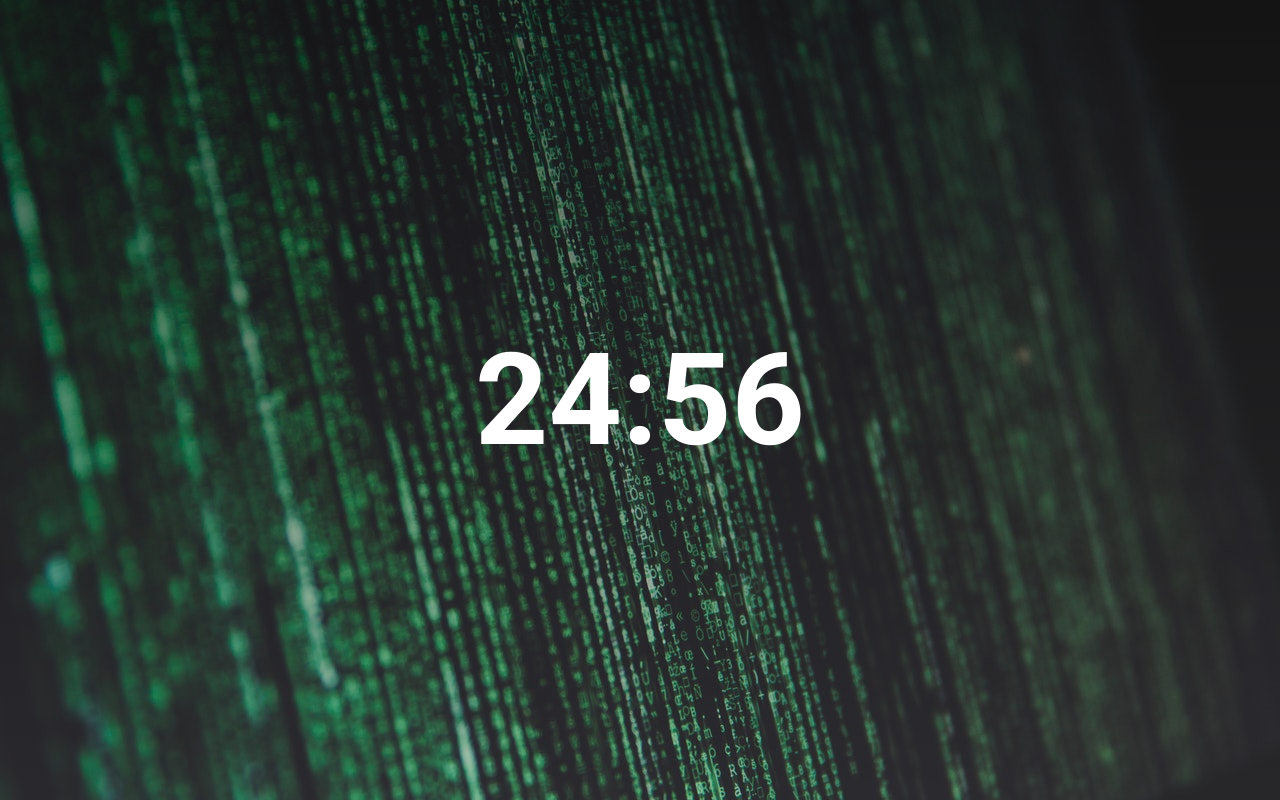
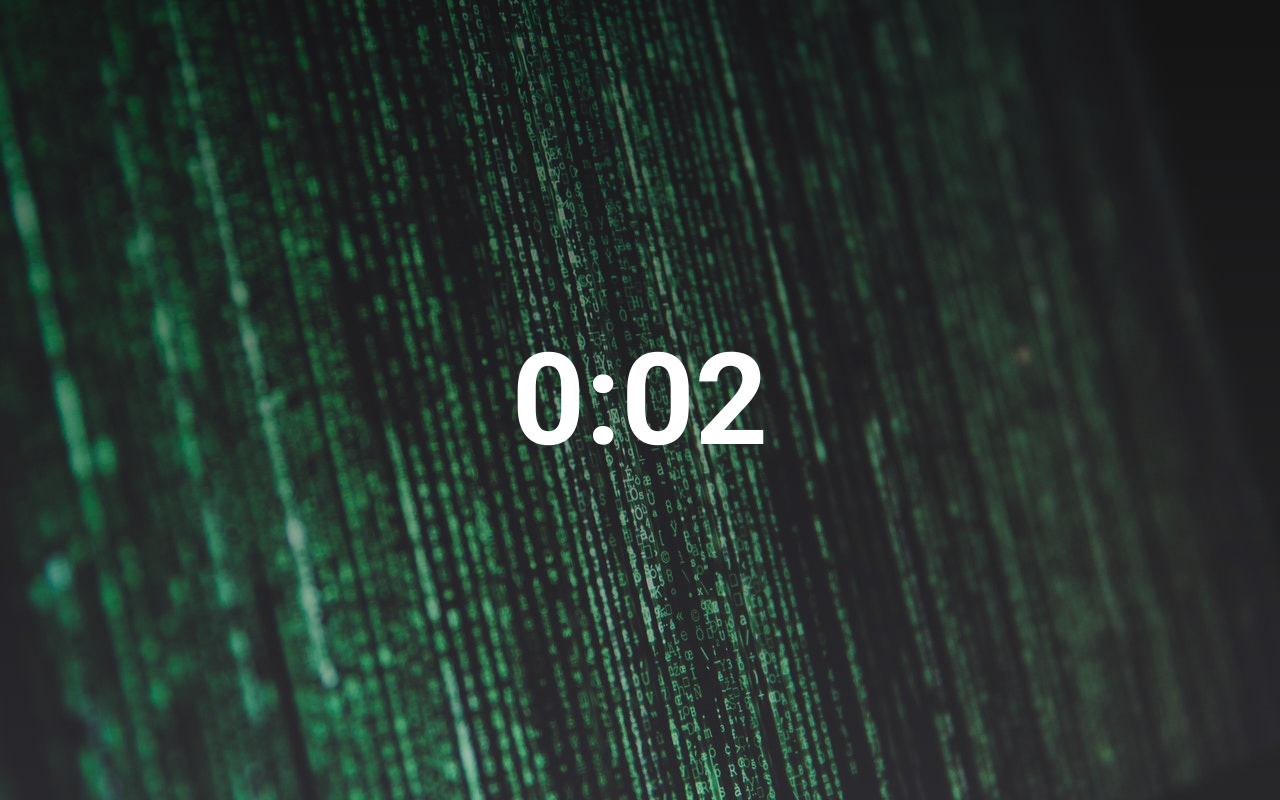
Before and after one commit to dominicdaviescodes/countdown, a plain HTML site: page index.html in a window 1280 px wide. Drawn offline with Linux system fonts and the light colour scheme.

Commit message:
fix issue where timer would not stop at zero

```diff
--- a/app.js
+++ b/app.js
@@ -1,8 +1,9 @@
-const startTiming = 25;
+const startTiming = 0.1;
 let time = startTiming * 60;
 
 const count = document.getElementById('countdownTimer');
 setInterval(updateTimer, 1000);
+
 function updateTimer() {
   const minutes = Math.floor(time / 60);
   let seconds = time % 60;
@@ -11,4 +12,8 @@ function updateTimer() {
   seconds = seconds < 10 ? '0' + seconds : seconds;
   count.innerHTML = `${minutes}:${seconds}`;
   time--;
+
+  if (minutes <= 0 && seconds <= 00) {
+    clearInterval((time = 0));
+  }
 }
```
Also changed, not shown: index.html (+0 -1 lines).
